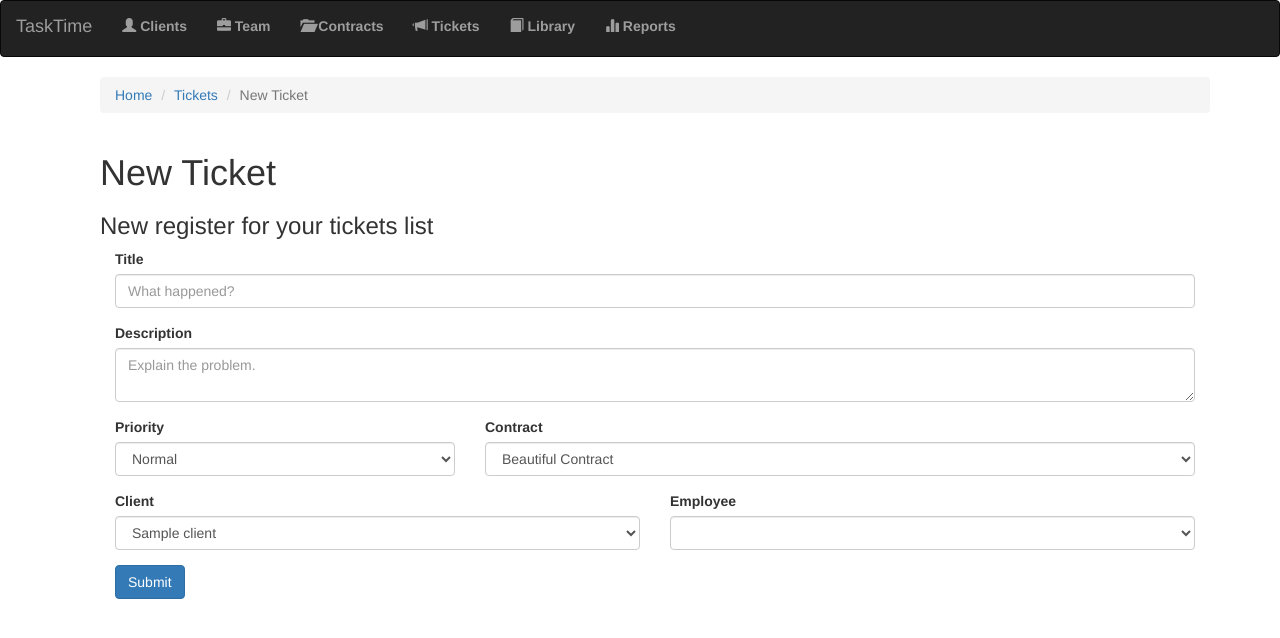
After one commit to juliarizza/tasktime, a Flask app: page /new_ticket in a window 1280 px wide. The commit adds this page. Shown: the top 638 px of the page. Run offline with Flask 2, Linux system fonts and the light colour scheme; data comes from the database, SQL or seed files in the repository; both versions use the stored data as it was after the commit; tables that the repository leaves empty hold one stand-in row (values such as "Sample post"); lists and menus that the app fills with data are empty; some libraries are stand-ins or nearby versions.

Commit message:
new tickets area and no more projects

```diff
--- a/app/__init__.py
+++ b/app/__init__.py
@@ -17,12 +17,12 @@ manager = Manager(app)
 manager.add_command('db', MigrateCommand)
 
 from app.models import dbs, forms
-from app.routes import index, users, contracts
+from app.routes import index, clients, contracts,\
+	tickets
 
 admin = Admin(app)
 admin.add_view(ModelView(dbs.User, db.session))
 admin.add_view(ModelView(dbs.Client, db.session))
-admin.add_view(ModelView(dbs.Project, db.session))
 admin.add_view(ModelView(dbs.Article, db.session))
 admin.add_view(ModelView(dbs.Contract, db.session))
 admin.add_view(ModelView(dbs.Ticket, db.session))
--- a/app/models/dbs.py
+++ b/app/models/dbs.py
@@ -96,7 +96,8 @@ class Ticket(db.Model):
 		'low'), default='normal')
 	status = db.Column(db.Enum('open', 'closed', \
 		'on hold'), default='open')
-	end_time = db.Column(db.DateTime, default=datetime.datetime.now)
+	start_time = db.Column(db.DateTime, default=datetime.datetime.now)
+	end_time = db.Column(db.DateTime)
 	project = db.Column(db.Integer, db.ForeignKey('project.id'))
 	client = db.Column(db.Integer, db.ForeignKey('client.id'))
 	employee = db.Column(db.Integer, db.ForeignKey('user.id'))
--- a/app/models/forms.py
+++ b/app/models/forms.py
@@ -1,7 +1,8 @@
 # -*- coding: utf-8 -*-
 from flask.ext.wtf import Form
 from wtforms import StringField, TextAreaField,\
-	IntegerField, FloatField, FileField
+	IntegerField, FloatField, FileField,\
+	SelectField
 from wtforms.validators import DataRequired, Email,\
 	Optional
 
@@ -31,3 +32,14 @@ class NewContract(Form):
 	total_hours = IntegerField('total_hours', validators=[DataRequired()])
 	period = IntegerField('period', validators=[DataRequired()])
 	attachment = FileField('attachment', validators=[Optional()])
+
+class NewTicket(Form):
+	title = StringField('title', validators=[DataRequired()])
+	description = TextAreaField('description', validators=[DataRequired()])
+	priority = SelectField('priority',
+							choices=[('high', 'High'), ('normal', 'Normal'), ('low', 'Low')],
+							default='normal',
+							validators=[DataRequired()])
+	client = SelectField('client', validators=[Optional()])
+	employee = SelectField('employee', validators=[DataRequired()])
+	contract = SelectField('contract', validators=[DataRequired()])
--- /dev/null
+++ b/app/routes/tickets.py
@@ -0,0 +1,69 @@
+# -*- coding: utf-8 -*-
+from flask import render_template, flash, \
+    redirect, url_for
+from flask.ext.sqlalchemy import Pagination
+from app import app, db
+from app.models.dbs import Ticket, Client, \
+    User, Contract
+from app.models.forms import NewTicket
+
+@app.route('/tickets', defaults={'page':1})
+@app.route('/tickets/<int:page>')
+def show_tickets(page):
+    tickets = Ticket.query.all()
+    per_page = 10
+    items = tickets[(page-1)*per_page:per_page*page]
+    pagination = Pagination(tickets, page, per_page,\
+                            len(tickets), items)
+    return render_template('tickets/tickets.html',
+                            tickets=items,
+                            pagination=pagination)
+
+@app.route('/ticket/<int:id>')
+def ticket_info(id):
+    pass
+
+@app.route('/new_ticket', methods=['GET', 'POST'])
+def new_ticket():
+    form = NewTicket()
+    ## ForeignKey choices
+    form.client.choices = [(c.id, c.name) for c in Client.query.order_by('name')]
+    form.employee.choices = [(u.id, u.name) for u in User.query.order_by('name')]
+    form.contract.choices = [(c.id, c.title) for c in Contract.query.order_by('title')]
+    if form.validate_on_submit():
+        entry = Ticket(**form.vars)
+        db.session.add(entry)
+        db.session.commit()
+        flash("New ticket added: %s" %\
+            form.title.data, "success")
+        return redirect(url_for('show_tickets'))
+    return render_template('tickets/new_ticket.html',
+                            form=form,
+                            action="new_ticket",
+                            title="New Ticket")
+
+@app.route('/edit_ticket/<int:id>', methods=['GET', 'POST'])
+def edit_ticket(id):
+    ticket = Ticket.query.get(id)
+    form = NewTicket(obj=ticket)
+    if form.validate_on_submit():
+        Ticket.query.filter(Ticket.id==id).update(
+            form.data
+            )
+        db.session.commit()
+        flash("Ticket edited: %s" %\
+            form.title.data, "success")
+        return redirect('ticket', id=id)
+    return render_template('tickets/new_ticket.html',
+                            title='Edit Ticket',
+                            action="edit_ticket",
+                            id=id,
+                            form=form)
+
+@app.route('/delete_ticket/<int:id>')
+def delete_ticket(id):
+    ticket = Ticket.query.get(id)
+    db.session.delete(ticket)
+    db.session.commit()
+    flash('Ticket removed: %s' % ticket.title, 'info')
+    return redirect(url_for('show_tickets'))
--- a/app/templates/base.html
+++ b/app/templates/base.html
@@ -39,19 +39,13 @@
 						</a>
 				      </li>
 				      <li>
-						<a >
-							<i class="glyphicon glyphicon-inbox"></i>
-							<label>Projects</label>
-						</a>
-				      </li>
-				      <li>
 						<a href={{ url_for('show_contracts') }}>
 							<i class="glyphicon glyphicon-folder-open"></i>
 							<label>Contracts</label>
 						</a>
 				      </li>
 				      <li>
-						<a >
+						<a href={{ url_for('show_tickets') }}>
 							<i class="glyphicon glyphicon-bullhorn"></i>
 							<label>Tickets</label>
 						</a>
--- /dev/null
+++ b/app/templates/tickets/new_ticket.html
@@ -0,0 +1,95 @@
+{% extends 'base.html' %}
+
+{% block content %}
+<div class="container">
+<aside class="col-md-12">
+	<ol class="breadcrumb">
+	  <li><a href={{ url_for('index') }}>Home</a></li>
+	  <li><a href={{ url_for('show_tickets') }}>Tickets</a></li>
+	  <li class="active">{{title}}</li>
+	</ol>
+</aside>
+<article class="col-md-12">
+	<header>
+		<h1>{{ title }}</h1>
+		<h3>New register for your tickets list</h3>
+	</header>
+	{% if action == 'new_ticket' %}
+	<form action="{{ url_for(action)}}" method="post" name="newTicket">
+	{% else %}
+	<form action="{{ url_for(action, id=id) }}" method="post" name="editTicket">
+	{% endif %}
+	{{ form.hidden_tag() }}
+		{% if form.title.errors %}
+		<div class="form-group has-error col-md-12">
+		{% else %}
+		<div class="form-group col-md-12">
+		{% endif %}
+			<label class="control-label">Title</label>
+			{{ form.title(class='form-control', placeholder='What happened?') }}
+			{% for error in form.title.errors %}
+				<small class="help-block">{{ error }}</small>
+			{% endfor %}
+		</div>
+		{% if form.description.errors %}
+		<div class="form-group has-error col-md-12">
+		{% else %}
+		<div class="form-group col-md-12">
+		{% endif %}
+			<label class="control-label">Description</label>
+			{{ form.description(class='form-control', placeholder="Explain the problem.") }}
+			{% for error in form.description.errors %}
+				<small class="help-block">{{ error }}</small>
+			{% endfor %}
+		</div>
+		{% if form.priority.errors %}
+		<div class="form-group has-error col-md-4">
+		{% else %}
+		<div class="form-group col-md-4">
+		{% endif %}
+			<label class="control-label">Priority</label>
+			{{ form.priority(class='form-control') }}
+			{% for error in form.priority.errors %}
+				<small class="help-block">{{ error }}</small>
+			{% endfor %}
+		</div>
+		{% if form.contract.errors %}
+		<div class="form-group has-error col-md-8">
+		{% else %}
+		<div class="form-group col-md-8">
+		{% endif %}
+			<label class="control-label">Contract</label>
+			{{ form.contract(class='form-control') }}
+			{% for error in form.contract.errors %}
+				<small class="help-block">{{ error }}</small>
+			{% endfor %}
+		</div>
+		{% if form.client.errors %}
+		<div class="form-group has-error col-md-6">
+		{% else %}
+		<div class="form-group col-md-6">
+		{% endif %}
+			<label class="control-label">Client</label>
+			{{ form.client(class='form-control') }}
+			{% for error in form.client.errors %}
+				<small class="help-block">{{ error }}</small>
+			{% endfor %}
+		</div>
+		{% if form.employee.errors %}
+		<div class="form-group has-error col-md-6">
+		{% else %}
+		<div class="form-group col-md-6">
+		{% endif %}
+			<label class="control-label">Employee</label>
+			{{ form.employee(class='form-control') }}
+			{% for error in form.employee.errors %}
+				<small class="help-block">{{ error }}</small>
+			{% endfor %}
+		</div>
+		<div class="form-group col-md-12">
+			<input type="submit" value="Submit" class="btn btn-primary">
+		</div>
+	</form>
+</article>
+</div>
+{% endblock %}
```
Also changed, not shown: app/templates/tickets/tickets.html (added, +77 -0 lines), app.db, app/routes/clients.py (renamed from app/routes/users.py), 3 other files.
